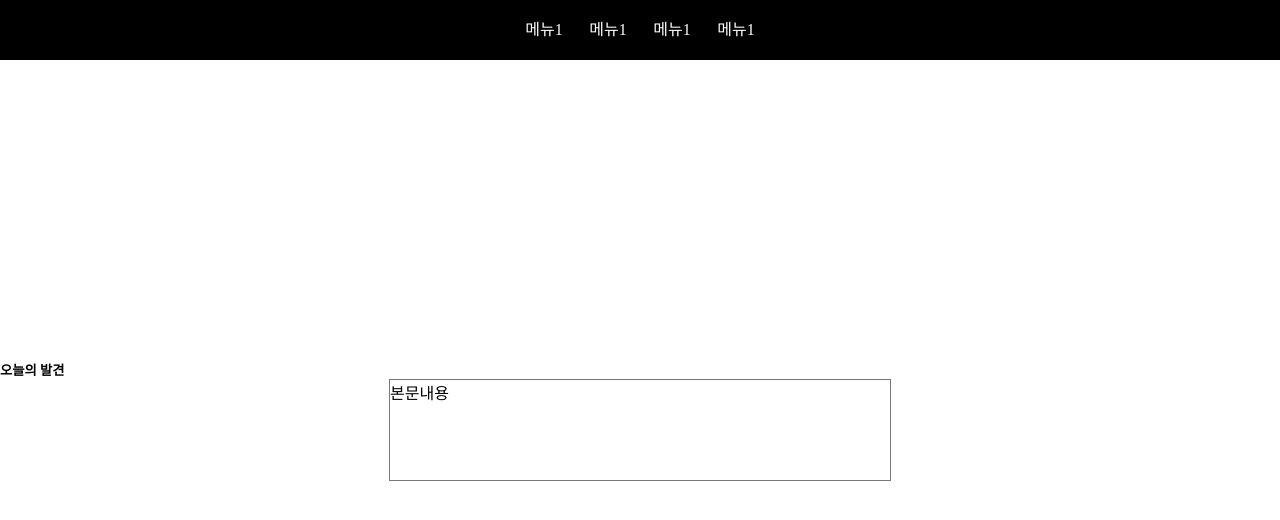
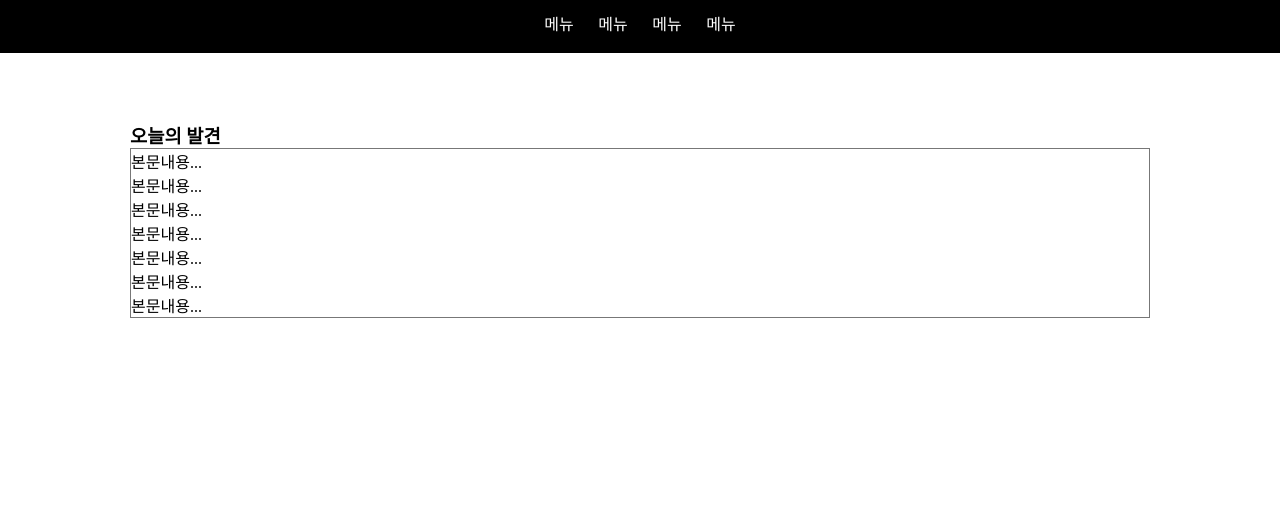
Before and after one commit to inwoo1/css, a plain HTML site: page 06패딩마진(중요)/index05.html in a window 1280 px wide. Drawn offline with Linux system fonts and the light colour scheme.

Commit message:
20220214 두번째

```diff
--- a/06패딩마진(중요)/index05.html
+++ b/06패딩마진(중요)/index05.html
@@ -7,51 +7,42 @@
     <title>Document</title>
 
     <style>
-        * {margin: 0; padding: 0; list-style: none;}
-        .box{background-color: black; text-align: center;}
-        .box div {display: inline;
-            border-bottom: 5px, solid #777;
-        }
-        .box div a {
-
-            display: inline-block;
-            width: 60px;
-            height: 60px;
-            line-height: 60px;
+        *{padding: 0; margin: 0; list-style: none;}
+        .box{
+            background-color: black;
             text-align: center;
-            color: white;
-            text-decoration: none
-
-        }
-        .box div a:hover{
-
-            background-color: gray;
-        }
-
-        .box2{
-            width: auto;
-            height: 300px;
-
-
-
-            background-image: url('img/index05.jpg');
-            background-repeat: no-repeat;
-            background-size: cover;
+            height: 53px;
 
 
         }
 
-        footer {
+        .box ul li{
+            display: inline;
 
-            margin: 0 auto;
 
         }
-        footer p {
+        .box ul li a{
+            display: inline-block;
+            text-decoration: none;
+            color: white;
+            width: 50px;
+            height: 50px;
+            line-height: 50px;
+        }
+        .box ul li a:hover{
+            border-bottom: 5px solid white;
+        }
+        .content{
+            border: 1px solid #777;
+
+        }
+        section{
+            width: 1020px;
             margin: 0 auto;
-            border: 1px solid #777;
-            width: 500px;
-            height: 100px;
+            margin-top: 50px;
         }
+
+
 
     </style>
 </head>
@@ -59,26 +50,34 @@
 
     <header>
         <div class="box">
-            <div><a href="#">메뉴1</a></div>
-            <div><a href="#">메뉴1</a></div>
-            <div><a href="#">메뉴1</a></div>
-            <div><a href="#">메뉴1</a></div>
+            <ul class="menu">
+                <li><a href="#">메뉴</a></li>
+                <li><a href="#">메뉴</a></li>
+                <li><a href="#">메뉴</a></li>
+                <li><a href="#">메뉴</a></li>
+            </ul>
         </div>
     </header>
-
-    <section class="box2">
-
-
+        <img src="img/index05.jpg" alt="">
+    <section>
+        <h3>오늘의 발견</h3>
+        <div class="content">
+            본문내용...
+            <br>
+            본문내용...
+            <br>
+            본문내용...
+            <br>
+            본문내용...
+            <br>
+            본문내용...
+            <br>
+            본문내용...
+            <br>
+            본문내용...
+            <br>
+        </div>
     </section>
-
-    <footer>
-        <h5>오늘의 발견</h5>
-        <p>
-            본문내용
-
-        </p>
-
-    </footer>
 
 
 
```
Also changed, not shown: 06패딩마진(중요)/index05_an.html (+1 -0 lines), 10레이아웃/css/index.css (+10 -1 lines), 10레이아웃/index.html (+26 -1 lines).
